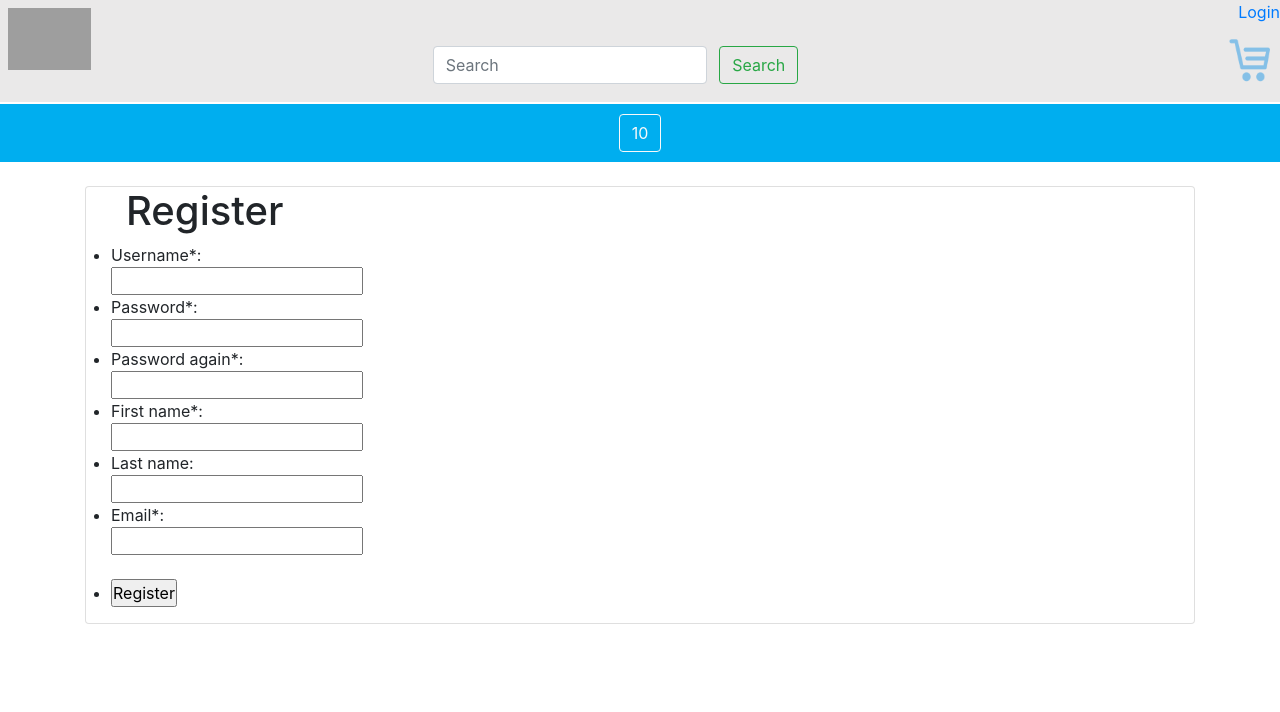
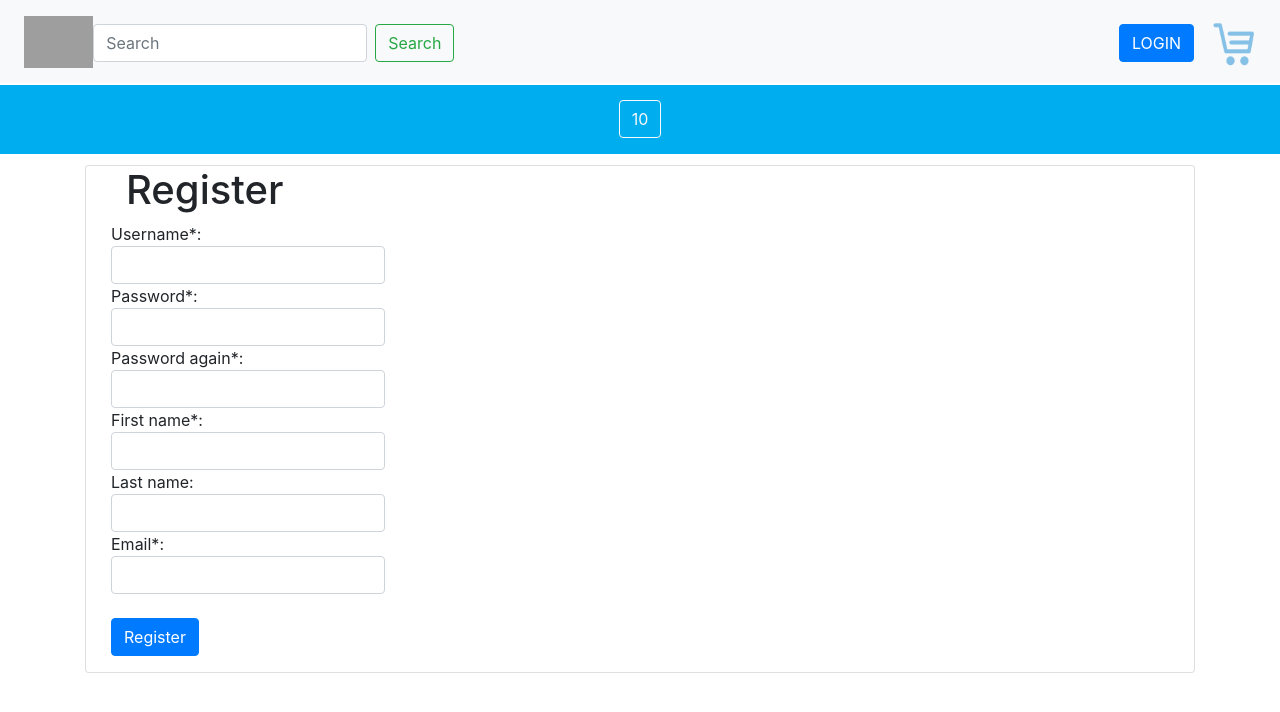
Before and after one commit to HylkeJellema/WWI, a PHP site: page /register.php in a window 1280 px wide. Shown: the top 712 px of the page. Run offline with PHP 8.4, Linux system fonts and the light colour scheme; tables that the repository leaves empty or names only in its code hold one stand-in row (values such as "Sample post"); grey boxes are pictures that could not be loaded.

Commit message:
dikke update

```diff
--- a/NAVTest.php
+++ b/NAVTest.php
@@ -39,10 +39,10 @@
                         function nogeentje()
                         {
                             ?>
-                                <form class="form-inline" method="get">
+                                <form class="form-inline" method="get" action="Lijstpagina.php?">
                                     <div style="margin-left: 30%; margin-right: 30%; margin-bottom: 10px; margin-top: 10px;">
                                     <input class="form-control mr-sm-2" type="search" placeholder="Search" aria-label="Search" name="search">
-                                    <button class="btn btn-outline-success my-2 my-sm-0" type="submit">Search</button>
+                                    <button class="btn btn-outline-success my-2 my-sm-0" type="submit" >Search</button>
                                     </div>
                                 </form>
                             </div>
--- /dev/null
+++ b/header.php
@@ -0,0 +1,75 @@
+<?php
+include ("init.php");
+
+?>
+<html>
+<header>
+    <link rel="stylesheet" href="https://stackpath.bootstrapcdn.com/bootstrap/4.3.1/css/bootstrap.min.css" integrity="sha384-ggOyR0iXCbMQv3Xipma34MD+dH/1fQ784/j6cY/iJTQUOhcWr7x9JvoRxT2MZw1T" crossorigin="anonymous">
+    <link rel="stylesheet" type="text/css" href="Style.css">
+    <link rel="stylesheet" type="text/css" href="NAVTest.css">
+
+</header>
+<body>
+<nav class="navbar navbar-expand-lg navbar-light bg-light" style="padding-bottom: 15px">
+    <a href="Homepagina.php">
+        <img class="logo" src="imgs/wide-world-importers-logo-small.png" height="60">
+
+    </a>
+    <div class="collapse navbar-collapse" id="navbarSupportedContent" style="margin-top: 10px">
+        <form class="form-inline my-2 my-lg-0" action="Lijstpagina.php?">
+            <input class="form-control mr-sm-2" type="search" placeholder="Search" aria-label="Search">
+            <button class="btn btn-outline-success my-2 my-sm-0" type="submit">Search</button>
+        </form>
+
+    </div>
+
+
+
+    <?php
+    if (logged_in() == true) {
+        $session_user_id = $_SESSION['user_id'];
+        $user_data = user_data($con, $session_user_id);
+        ?>
+        <?php echo ("Hello,   ". $user_data['first_name'] . "!"); ?>
+                <a class="btn btn-primary text-uppercase" href="logout.php" style="margin-right: 10px">Log out</a>
+        <?php
+    } else {
+        ?>
+        <a class="btn btn-primary text-uppercase" href="login.php" style="margin-right: 10px; margin-top: 10px">Login</a>
+        <?php
+    }
+    ?>
+    <a href="Winkelwagen.php">
+        <img class="winkelmand" src="imgs/winkelmandje.png" height="60" width="60">
+    </a>
+</nav>
+<div style="text-align: center; border-top: 2px solid white; background-color: #00AEEF;border-bottom: 1px solid white">
+    <ul>
+        <?php
+        function categorieLijst()
+        {
+            include_once 'init.php';
+            $conn = MaakVerbinding();
+
+            $sql = "SELECT StockGroupName FROM stockgroups";
+            $result = mysqli_query($conn, $sql)
+            or die("Error: " . mysqli_error($conn));
+            ?>
+            <form method="GET" action="Lijstpagina.php">
+                <?php
+                while ($row = mysqli_fetch_array($result, MYSQLI_ASSOC)) {
+                    $categorie = $row["StockGroupName"];
+                    echo("<button class='btn btn-outline-light btn-md' style='margin-top: 15px; margin-left: 5px; margin-right: 5px;' name='search' value='$categorie'>" . $categorie . "</button>");
+                }
+                ?>
+            </form>
+            <?php
+            SluitVerbinding($conn);
+        }
+
+        categorieLijst();
+        ?>
+    </ul>
+</div>
+</body>
+</html>
--- a/init.php
+++ b/init.php
@@ -4,15 +4,18 @@ session_start();
 include ("productfuncties.php");
 $con = MaakVerbinding();
 
+
 if (logged_in() == true) {
     $session_user_id = $_SESSION['user_id'];
     $user_data = user_data($con, $session_user_id);
     $con = MaakVerbinding();
-    if (user_active($con,($user_data['username'])) == false) {
+    if (user_active($con, ($user_data['username'])) == false) {
         session_destroy();
         header('Homepagina.php');
         exit();
     }
 }
 
+
+
 $errors = array();
--- a/lijstpaginafuncties.php
+++ b/lijstpaginafuncties.php
@@ -1,5 +1,5 @@
 <?php
-include_once "init.php";
+//include_once "init.php";
 
 function ZoekProduct(){
     if (isset($_GET['search'])){
--- a/register.php
+++ b/register.php
@@ -1,5 +1,6 @@
 <?php
-include 'init.php';
+//include 'init.php';
+include_once 'header.php';
 
 if (empty($_POST) == false) {
     $required_fields = array('username', 'password', 'password_again', 'first_name', 'email');
@@ -32,7 +33,6 @@ if (empty($_POST) == false) {
     }
 }
 
-include 'NAVTest.php';
 
 ?>
 <html>
@@ -40,12 +40,8 @@ include 'NAVTest.php';
         <link rel="stylesheet" href="https://stackpath.bootstrapcdn.com/bootstrap/4.3.1/css/bootstrap.min.css" integrity="sha384-ggOyR0iXCbMQv3Xipma34MD+dH/1fQ784/j6cY/iJTQUOhcWr7x9JvoRxT2MZw1T" crossorigin="anonymous">
     </head>
     <body>
-
-    <?php
-    waza();
-    ?>
     <div class="container">
-        <div class="card" style="padding-left: 40px">
+        <div class="card" style="padding-left: 40px; margin-top: 10px">
             <h1>Register</h1>
             <?php
             if (isset($_GET['succes']) && empty($_GET['succes'])) {
@@ -53,7 +49,7 @@ include 'NAVTest.php';
                ?>
             <div>
                 <br>
-                <a class='btn btn-lg btn-light align-center' style="background: lightskyblue" href="login.php">Inloggen</a>
+                <a class='btn btn-lg btn-light align-center' style="background: lightskyblue; margin-bottom: 10px" href="login.php">Inloggen</a>
             </div>
 
             <?php
@@ -79,35 +75,35 @@ include 'NAVTest.php';
             <div class="row">
                 <div class="inner">
                     <form action="" method="post">
-                        <ul>
+                        <ul style="list-style: none">
                             <li>
                                 Username*:<br>
-                                <input type="text" name="username">
+                                <input class="form-control" type="text" name="username">
                             </li>
                             <li>
                                 Password*:<br>
-                                <input type="password" name="password">
+                                <input class="form-control" type="password" name="password">
                             </li>
 
                             <li>
                                 Password again*:<br>
-                                <input type="password" name="password_again">
+                                <input class="form-control" type="password" name="password_again">
                             </li>
                             <li>
                                 First name*:<br>
-                                <input type="text" name="first_name">
+                                <input class="form-control" type="text" name="first_name">
                             </li>
                             <li>
                                 Last name:<br>
-                                <input type="text" name="last_name">
+                                <input class="form-control" type="text" name="last_name">
                             </li>
                             <li>
                                 Email*:<br>
-                                <input type="text" name="email">
+                                <input class="form-control" type="text" name="email">
                             </li>
                             <br>
                             <li>
-                                <input type="submit" value="Register">
+                                <input class="btn btn-primary" type="submit" value="Register">
                             </li>
                         </ul>
                     </form>
```
Also changed, not shown: Homepagina.php (+9 -23 lines), Lijstpagina.php (+7 -4 lines), Product.php (+4 -10 lines), Winkelwagen.php (+6 -4 lines), login.php (+4 -7 lines).
